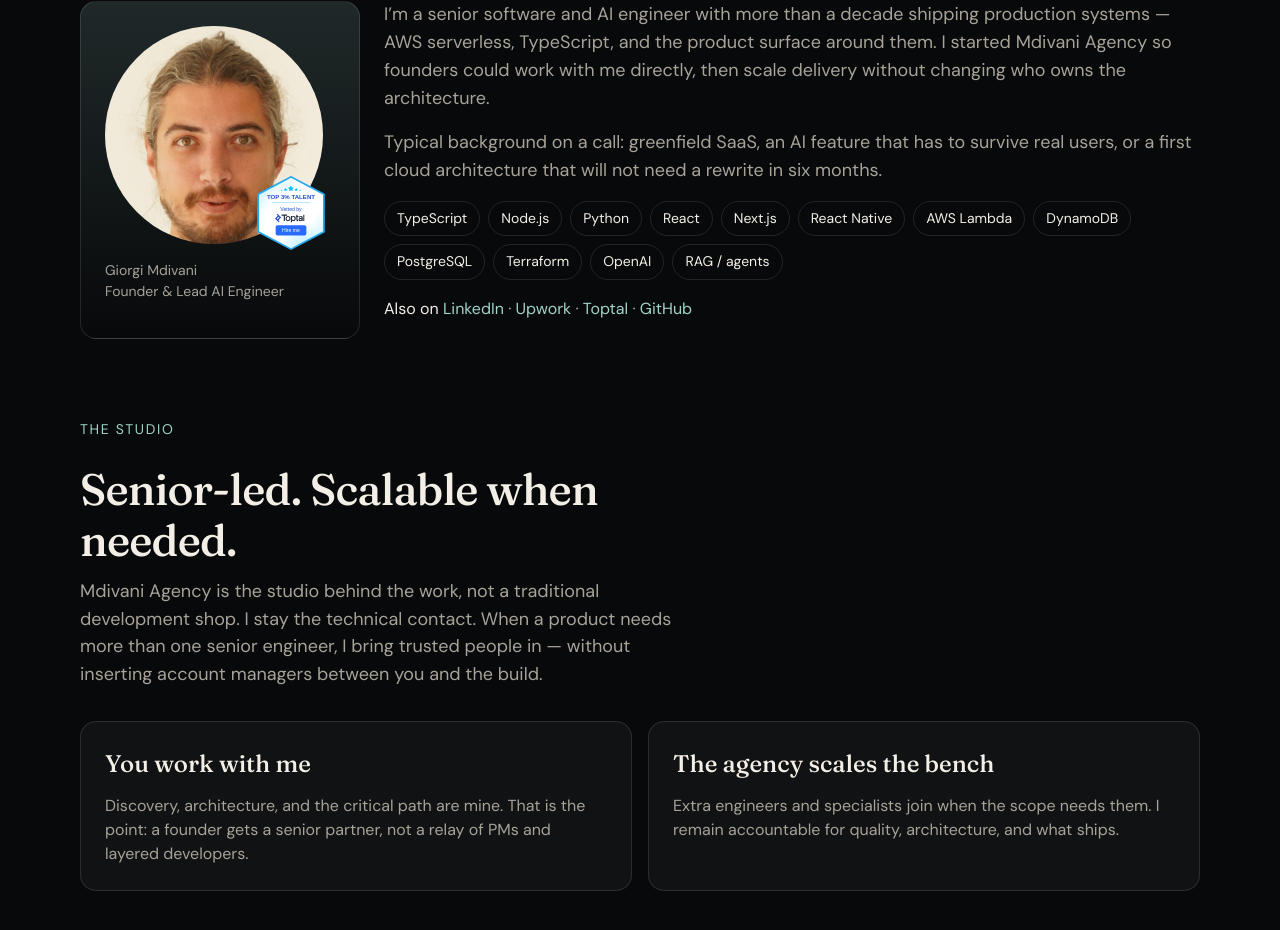
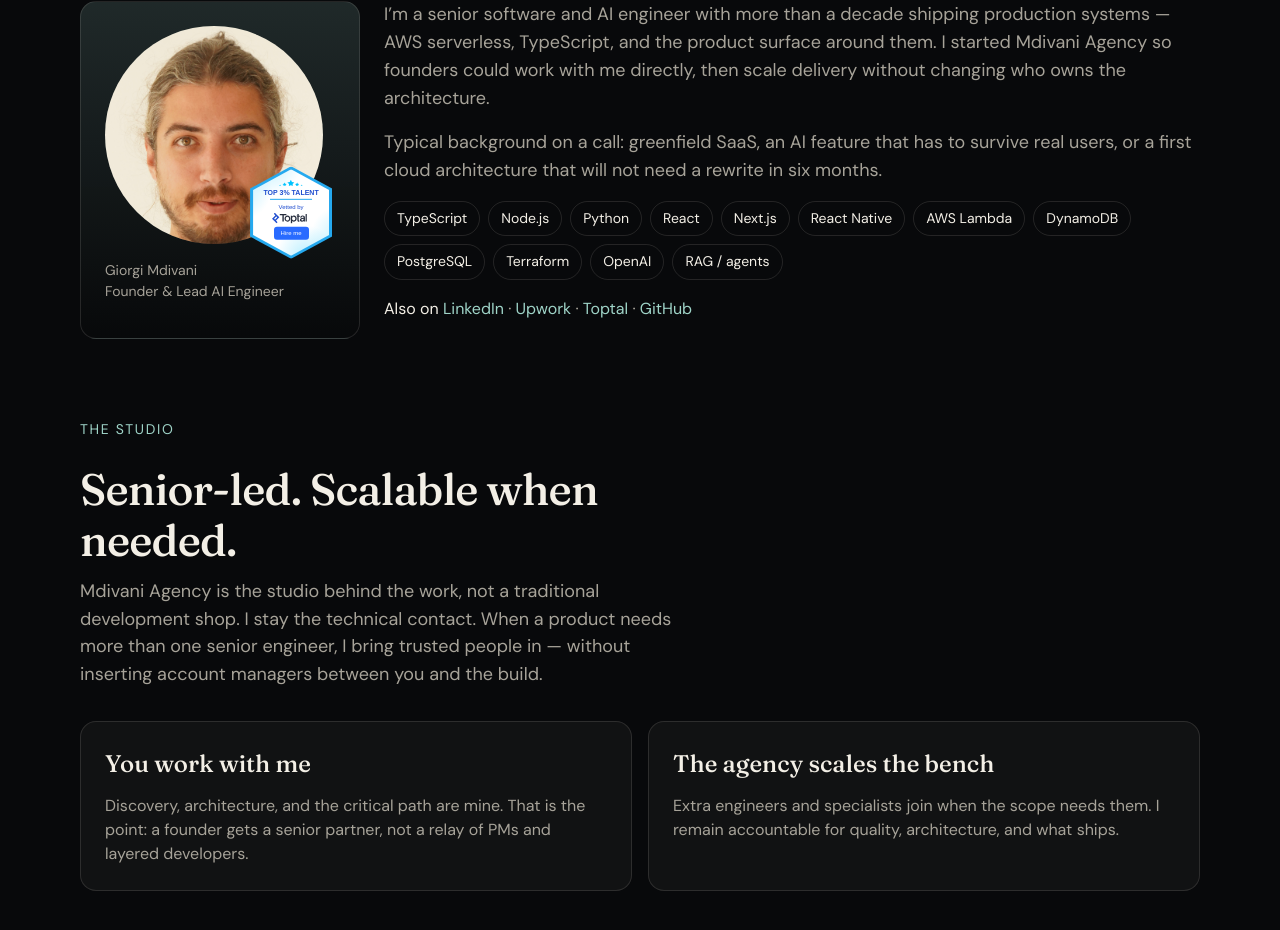
Before and after one commit to Mdivani-Agency/landing-page, a Next.js app: page / in a window 1280 px wide. Shown: the part 3192-4122 px from the top of the page. Built offline with nearby package versions, Linux system fonts and the light colour scheme; no server answers.

Commit message:
fix(about): shrink the Toptal badge to a photo sticker
Size the official badge as a small overlay and keep it centered on
the circular avatar's bottom-right edge.

Refs: MDI-64

Co-authored-by: giorgi <giorgi@mdivani.agency>

```diff
--- a/app/globals.css
+++ b/app/globals.css
@@ -568,12 +568,10 @@ body {
 
 .toptal-badge {
   --toptal-hex: polygon(50% 0, 100% 24%, 100% 76%, 50% 100%, 0 76%, 0 24%);
-  --toptal-scale: 0.32;
   position: absolute;
   left: 0;
   top: 0;
-  transform: translate(-50%, -50%) scale(var(--toptal-scale));
-  transform-origin: center;
+  transform: translate(-50%, -50%);
   color: #204ecf;
   text-decoration: none;
   font-family: Arial, Helvetica, sans-serif;
@@ -582,17 +580,17 @@ body {
 .toptal-badge-frame {
   display: inline-block;
   background: #25a9ef;
-  padding: 6px;
+  padding: 3px;
   clip-path: var(--toptal-hex);
 }
 
 .toptal-badge-inner {
-  width: 200px;
-  padding: 24px 0 40px;
+  width: 76px;
+  padding: 10px 0 16px;
   display: flex;
   flex-direction: column;
   align-items: center;
-  gap: 8px;
+  gap: 3px;
   text-align: center;
   background:
     radial-gradient(circle at 20% -10%, #00c3ff -80%, #fff 30%),
@@ -601,36 +599,36 @@ body {
     radial-gradient(circle at 120% 80%, #00c3ff -80%, #fff 30%);
   background-blend-mode: multiply;
   clip-path: var(--toptal-hex);
-  box-shadow: 0 28px 50px rgba(6, 30, 96, 0.35);
+  box-shadow: 0 10px 18px rgba(6, 30, 96, 0.35);
 }
 
 .toptal-badge-stars {
-  width: 64px;
+  width: 24px;
   height: auto;
 }
 
 .toptal-badge-title {
   margin: 0;
-  font-size: 19px;
+  font-size: 7px;
   font-weight: 700;
   line-height: 1;
   color: #204ecf;
 }
 
 .toptal-badge-rule {
-  width: 120px;
+  width: 42px;
   height: 1px;
   background: #25a9ef;
 }
 
 .toptal-badge-kicker {
-  font-size: 16px;
-  margin-bottom: -6px;
+  font-size: 6px;
+  margin-bottom: -2px;
   color: #204ecf;
 }
 
 .toptal-badge-wordmark {
-  width: 100px;
+  width: 38px;
   height: auto;
 }
 
@@ -638,11 +636,11 @@ body {
   display: inline-flex;
   align-items: center;
   justify-content: center;
-  padding: 4px 20px;
-  border-radius: 6px;
+  padding: 2px 7px;
+  border-radius: 3px;
   background: #296bff;
   color: #fff;
-  font-size: 16px;
+  font-size: 6px;
   font-weight: 500;
 }
 
```
